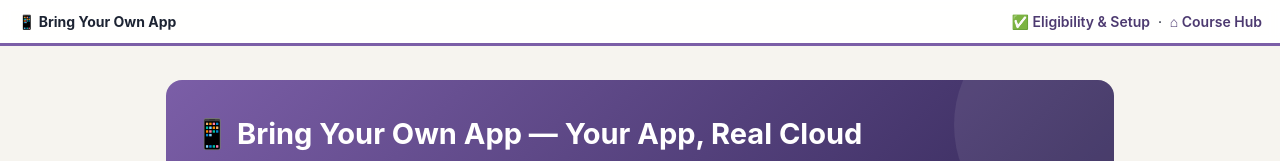
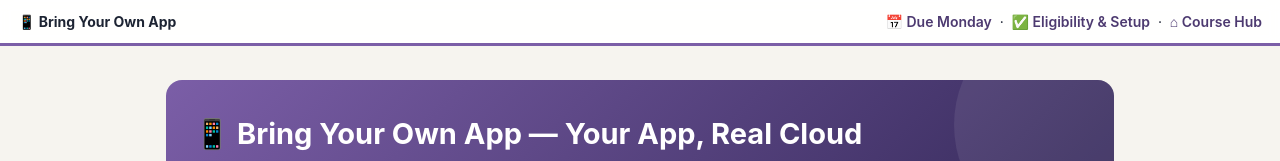
Before and after one commit to joepangallo/CEN4086_Interactive_Course, a plain HTML site: page project/bring-your-own-app/index.html in a window 1280 px wide. Shown: the top 161 px of the page. Drawn offline with Linux system fonts and the light colour scheme.

Commit message:
Link Monday checklist from Bring Your Own App page

```diff
--- a/project/bring-your-own-app/index.html
+++ b/project/bring-your-own-app/index.html
@@ -45,6 +45,7 @@ code.inline{background:#ecebe4;border-radius:5px;padding:1px 6px;font-size:13.5p
 <nav class="topnav">
   <span style="font-weight:700">📱 Bring Your Own App</span>
   <span>
+    <a href="../aws-monday-checklist.html">📅 Due Monday</a> &nbsp;·&nbsp;
     <a href="setup.html">✅ Eligibility &amp; Setup</a> &nbsp;·&nbsp;
     <a href="../../index.html">⌂ Course Hub</a>
   </span>
```
